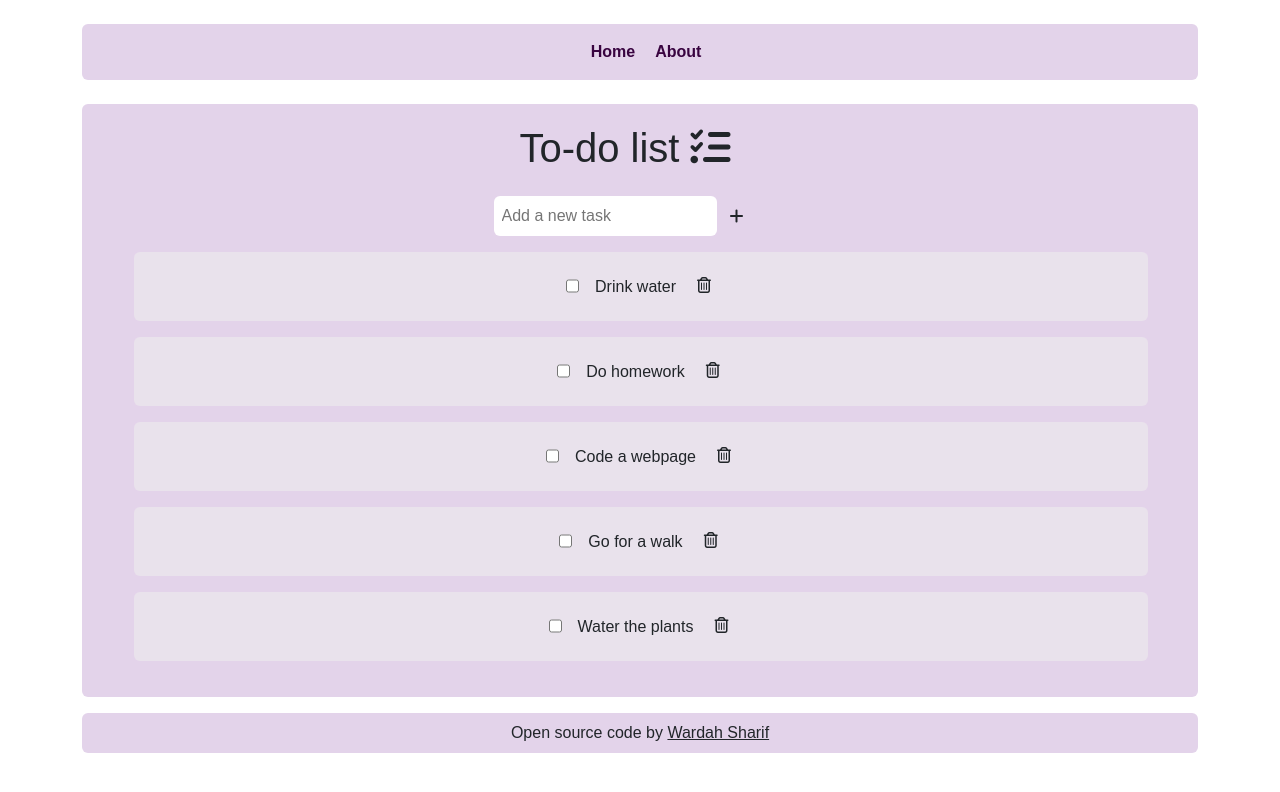
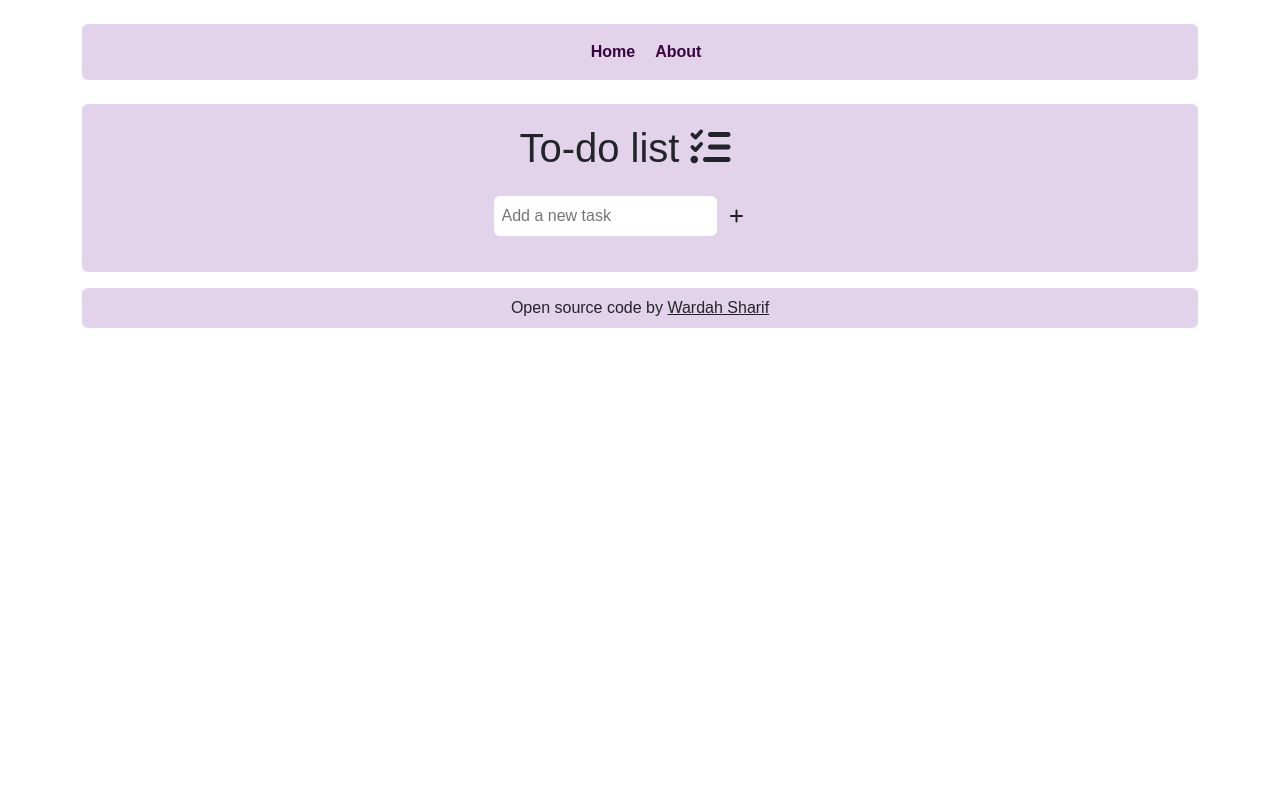
Before and after one commit to wardahsharif/Todo-App, a React (Create React App) app: page / in a window 1280 px wide. Shown: the top 792 px of the page. Built offline with nearby package versions, Linux system fonts and the light colour scheme; the HTML template or start-up script is replaced by a standard one.

Commit message:
removed the mockup tasks

```diff
--- a/src/TodoApp.js
+++ b/src/TodoApp.js
@@ -4,28 +4,7 @@ import AddTask from "./AddTask";
 import './App.css';
 
 function TodoApp() {
-  const [tasks, setTasks] = useState([
-    {
-      text: "Drink water",
-      completed: false
-    },
-     {
-      text: "Do homework",
-      completed: false
-    },
-    {
-      text: "Code a webpage",
-      completed: false
-    },
-    {
-      text: "Go for a walk",
-      completed: false
-    },
-    {
-      text: "Water the plants",
-      completed: false
-    }
-  ]);
+  const [tasks, setTasks] = useState([]);
 
 
   const addTask = (newTaskText) => {
```
